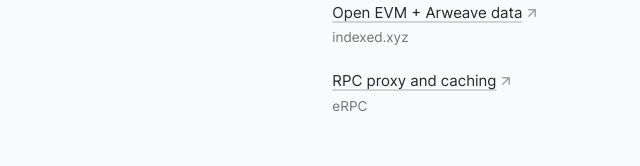
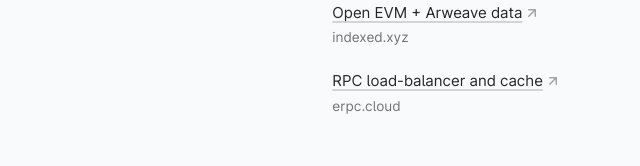
Before and after one commit to hemaaanth/site, a Next.js app: page /links in a window 1280 px wide. Shown: the part 1008-1174 px from the top of the page, without its empty margins (199-839 px from the left). Built offline with nearby package versions, Linux system fonts and the light colour scheme; no server answers; what tailwindcss-touch would draw is missing.

Commit message:
changing erpc link to preview URL

```diff
--- a/pages/links.tsx
+++ b/pages/links.tsx
@@ -132,10 +132,10 @@
                             </div>
                             <div>
                                 <LinkExternal href="https://erpc.cloud">
-                                    RPC proxy and caching
+                                    RPC load-balancer and cache
                                 </LinkExternal>
                                 <time className="time">
-                                    eRPC
+                                    erpc.cloud
                                 </time>
                             </div>
                         </div>
```
